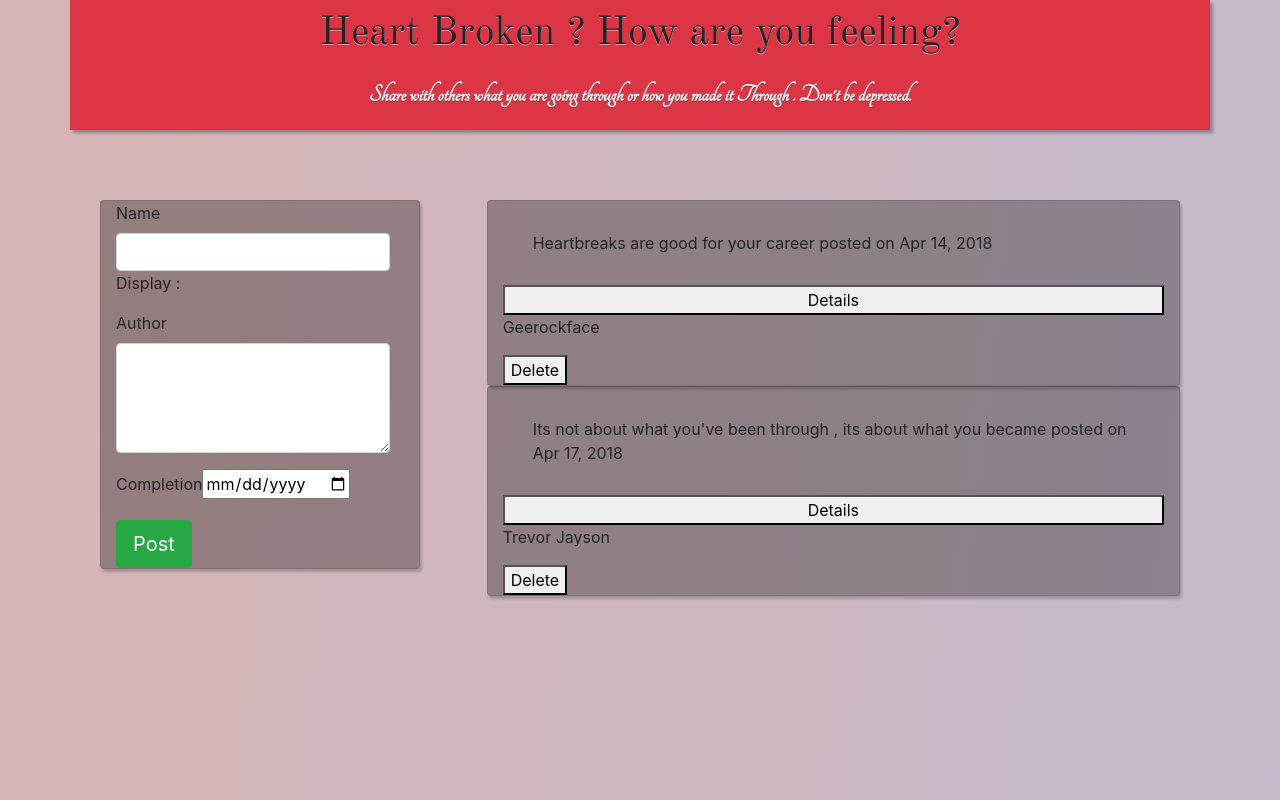
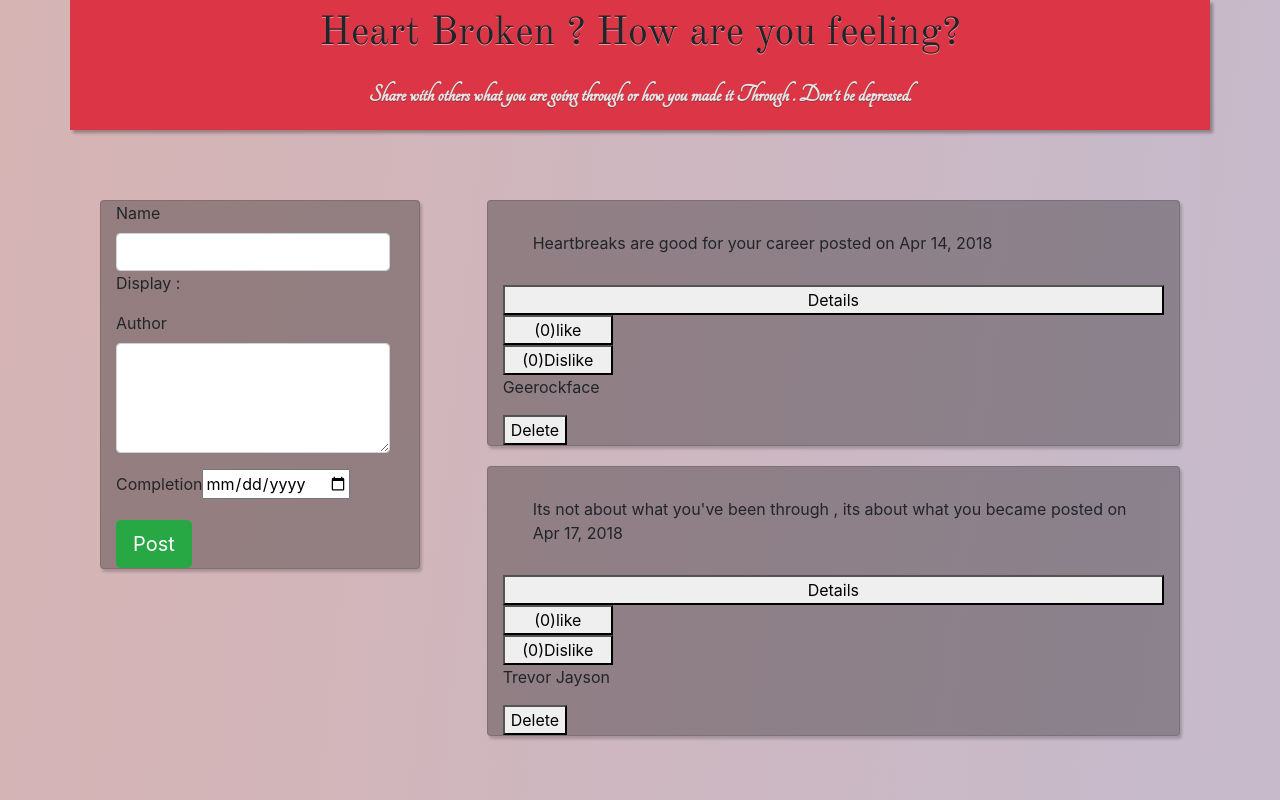
Before and after one commit to Geerocktricks/Quotes2, an Angular app in the folder Quotes2/: page / in a window 1280 px wide. Shown: the top 800 px of the page. Built offline with nearby package versions, Linux system fonts and the light colour scheme.

Commit message:
This commit activates upvote and downvote

```diff
--- a/Quotes2/src/app/quote/quote.component.css
+++ b/Quotes2/src/app/quote/quote.component.css
@@ -11,6 +11,7 @@ ul{
     top:200px;
     background-color: rgba(0, 0, 0, .3);
     box-shadow: 2px 3px 3px   rgba(0, 0, 0, .2);
+    margin-bottom: 20px;
 
 }
 .inputed{
--- a/Quotes2/src/app/quote/quote.component.html
+++ b/Quotes2/src/app/quote/quote.component.html
@@ -9,6 +9,8 @@
               <div *ngFor="let quote of quotes , let i = index" class=" col-md-8 card  quoted">
                   <li id="{{i}}" appHighlight >{{quote.name}} posted on {{quote.completeDate|date}}</li>
                   <button (click) = 'toogleDetails(i)'>Details</button>
+                  <button class="col-md-2 like" (click)="likeButtonClick()" >({{numberOfLikes}})like</button>
+                  <button class="col-md-2 Dislike" (click)="dislikeButtonClick()" >({{numberOfDislikes}})Dislike</button>
 
 
                   <!-- I have to put this back (*ngIf="quote.ShowAuthor")" -->
--- a/Quotes2/src/app/quote/quote.component.ts
+++ b/Quotes2/src/app/quote/quote.component.ts
@@ -7,10 +7,21 @@ import { Quote } from '../quote';
 })
 export class QuoteComponent implements OnInit {
 
+  numberOfLikes: number = 0;
+  numberOfDislikes: number = 0;
+
+
   quotes = [
     new Quote(1, 'Heartbreaks are good for your career' , 'Geerockface' , new Date(2018, 3, 14)),
     new Quote (2 , 'Its not about what you\'ve been through , its about what you became' , 'Trevor Jayson' , new Date(2018, 3, 17)),
   ];
+  likeButtonClick() {
+    this.numberOfLikes++;
+
+  }
+  dislikeButtonClick() {
+    this.numberOfDislikes++;
+  }
 
   addNewQuote(qoute) {
     const qouteLength = this.quotes.length;
@@ -18,7 +29,7 @@ export class QuoteComponent implements OnInit {
     qoute.completeDate = new Date(qoute.completeDate);
     this.quotes.push(qoute);
 
-}
+  }
 
   completeGoal(isComplete, index) {
     if (isComplete) {
```
Also changed, not shown: 8 other files (tests, documents, lock files or other folders).
